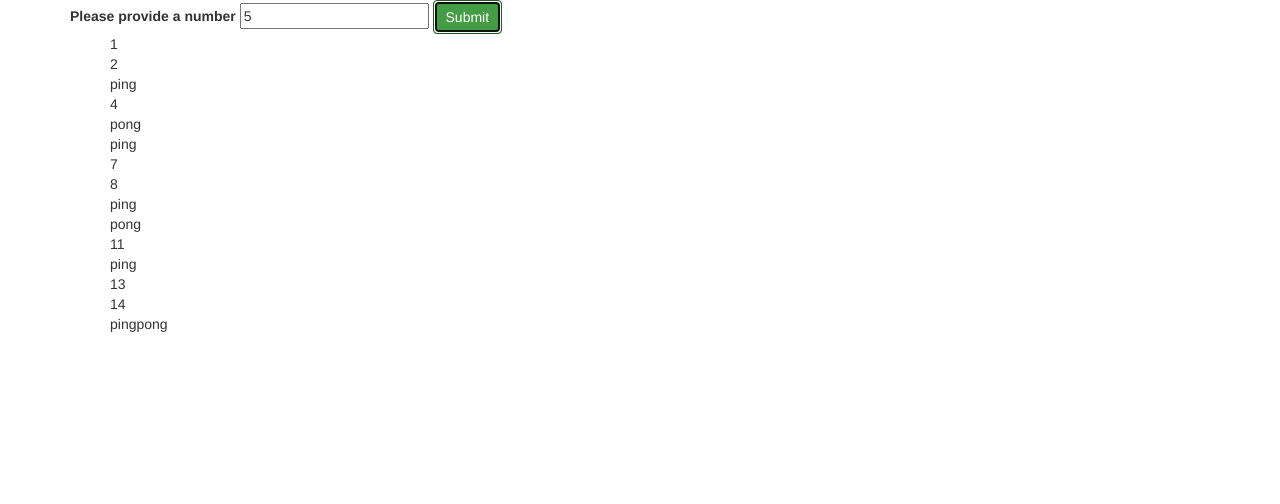
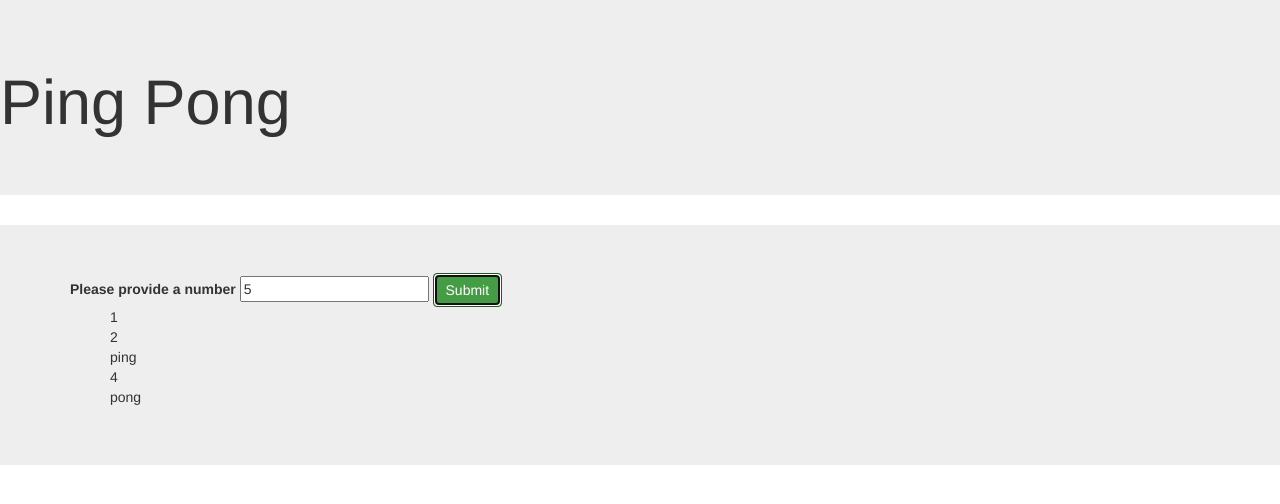
Before and after one commit to Corneezius/PingPong, a plain HTML site: page index.html in a window 1280 px wide. Both pictures are taken after typing "5" into the empty fields and a click on the button "Submit". Drawn offline with Linux system fonts and the light colour scheme.

```diff
--- a/index.html
+++ b/index.html
@@ -9,8 +9,11 @@
    <script src="js/bootstrap.min.js"></script>
    <script src="js/script.js"></script>
   </head>
-
+  <header class="jumbotron">
+    <h1>Ping Pong</h1>
+  </header>
   <body>
+    <div class="jumbotron">
     <div class="container">
       <form id="inputForm">
         <label for="input">Please provide a number</label>
--- a/js/script.js
+++ b/js/script.js
@@ -5,7 +5,7 @@
 var array = [];
 var num = ($("#input").val());
 
-for ( var i = 1; i <= 15; i++) {
+for ( var i = 1; i <= num; i++) {
   array.push(i);
 
   if (i % 3 === 0 && i % 15 === 0) {
```
Also changed, not shown: 1 other file.
